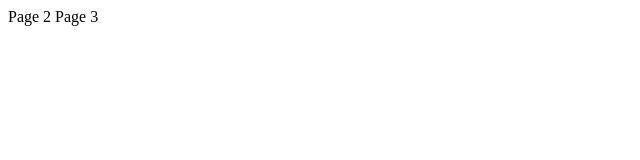
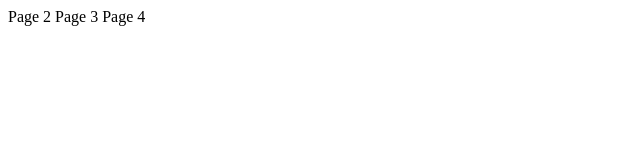
Before and after one commit to omri-shaiko/stam, a plain HTML site: page index.html in a window 1280 px wide. Shown: the full height of the page, 0-640 px from the left. Drawn offline with Linux system fonts and the light colour scheme.

Commit message:
added page 4

```diff
--- a/index.html
+++ b/index.html
@@ -6,5 +6,6 @@
 <body>
 	Page 2
 	Page 3
+	Page 4
 </body>
 </html>
```
